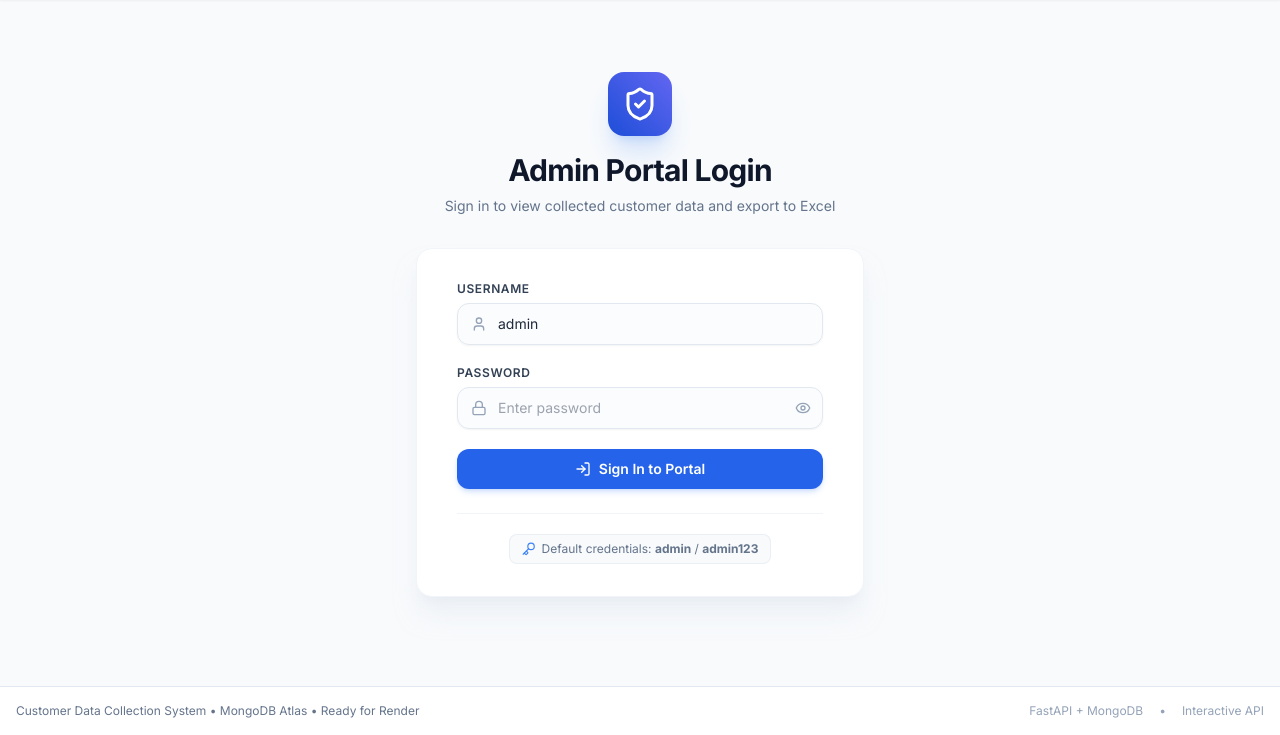
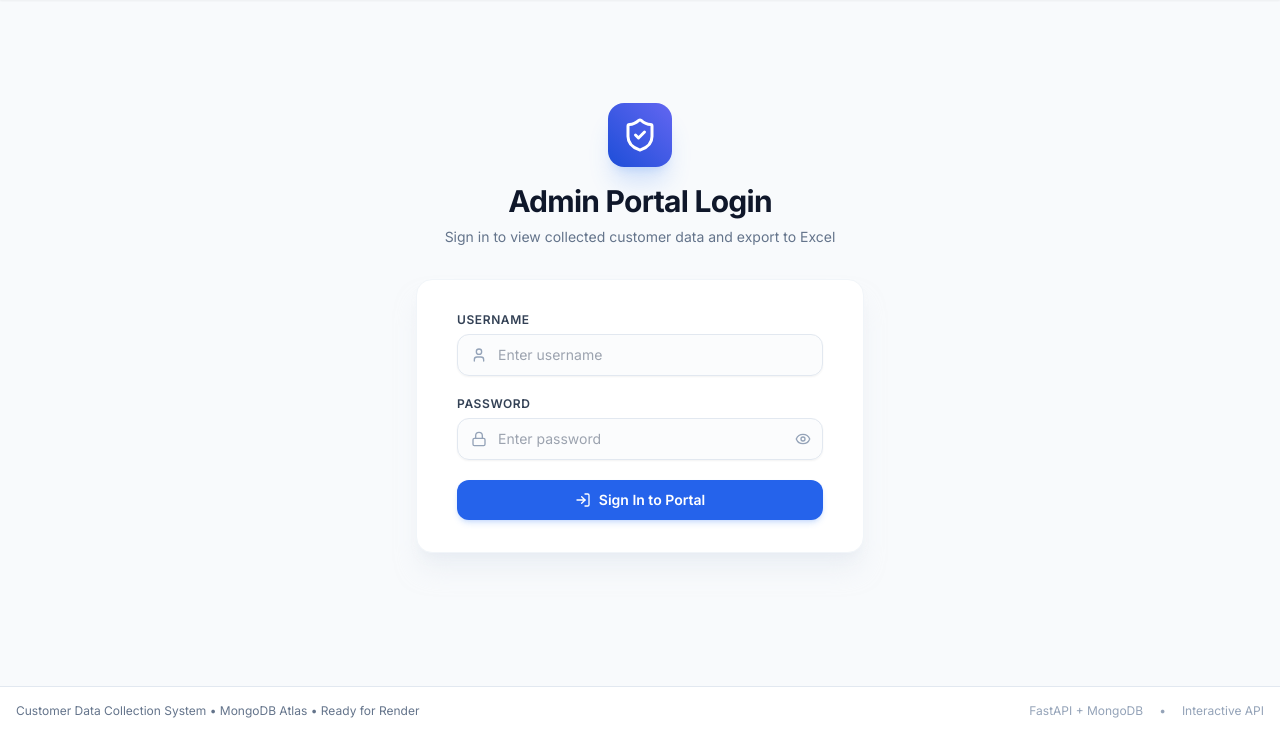
Before and after one commit to vikas8290/customers-data, a FastAPI app: page /login in a window 1280 px wide. Shown: the part 65-800 px from the top of the page. Run offline with FastAPI, Linux system fonts and the light colour scheme; some libraries are stand-ins or nearby versions.

Commit message:
Remove default credentials hint and hardcoded admin password

```diff
--- a/app/auth.py
+++ b/app/auth.py
@@ -4,6 +4,8 @@ from app.config import settings
 
 def authenticate_admin(username: str, password: str) -> bool:
     """Validate username and password against configured admin credentials."""
+    if not settings.ADMIN_USERNAME or not settings.ADMIN_PASSWORD:
+        return False
     return (
         username.strip() == settings.ADMIN_USERNAME
         and password.strip() == settings.ADMIN_PASSWORD
--- a/app/config.py
+++ b/app/config.py
@@ -21,7 +21,7 @@ class Settings:
 
     # Admin Portal Credentials
     ADMIN_USERNAME: str = os.getenv("ADMIN_USERNAME", "admin")
-    ADMIN_PASSWORD: str = os.getenv("ADMIN_PASSWORD", "admin123")
+    ADMIN_PASSWORD: str = os.getenv("ADMIN_PASSWORD", "")
 
     # CORS
     CORS_ORIGINS: list[str] = [
--- a/app/templates/login.html
+++ b/app/templates/login.html
@@ -48,7 +48,7 @@
                             name="username"
                             id="username"
                             required
-                            value="{{ username or 'admin' }}"
+                            value="{{ username or '' }}"
                             placeholder="Enter username"
                             class="block w-full pl-10 pr-4 py-2.5 text-sm rounded-xl border border-slate-200 bg-slate-50/50 focus:bg-white focus:outline-none focus:ring-2 focus:ring-blue-500 focus:border-transparent transition"
                         >
@@ -96,14 +96,6 @@
                     </button>
                 </div>
             </form>
-
-            <!-- Quick hint for user -->
-            <div class="mt-6 pt-5 border-t border-slate-100 text-center">
-                <div class="inline-flex items-center gap-1.5 text-xs text-slate-500 bg-slate-50 px-3 py-1.5 rounded-lg border border-slate-200/60">
-                    <i data-lucide="key" class="w-3.5 h-3.5 text-blue-500"></i>
-                    <span>Default credentials: <strong>admin</strong> / <strong>admin123</strong></span>
-                </div>
-            </div>
         </div>
     </div>
 </div>
```
Also changed, not shown: tests/test_app.py (+5 -0 lines), README.md.
